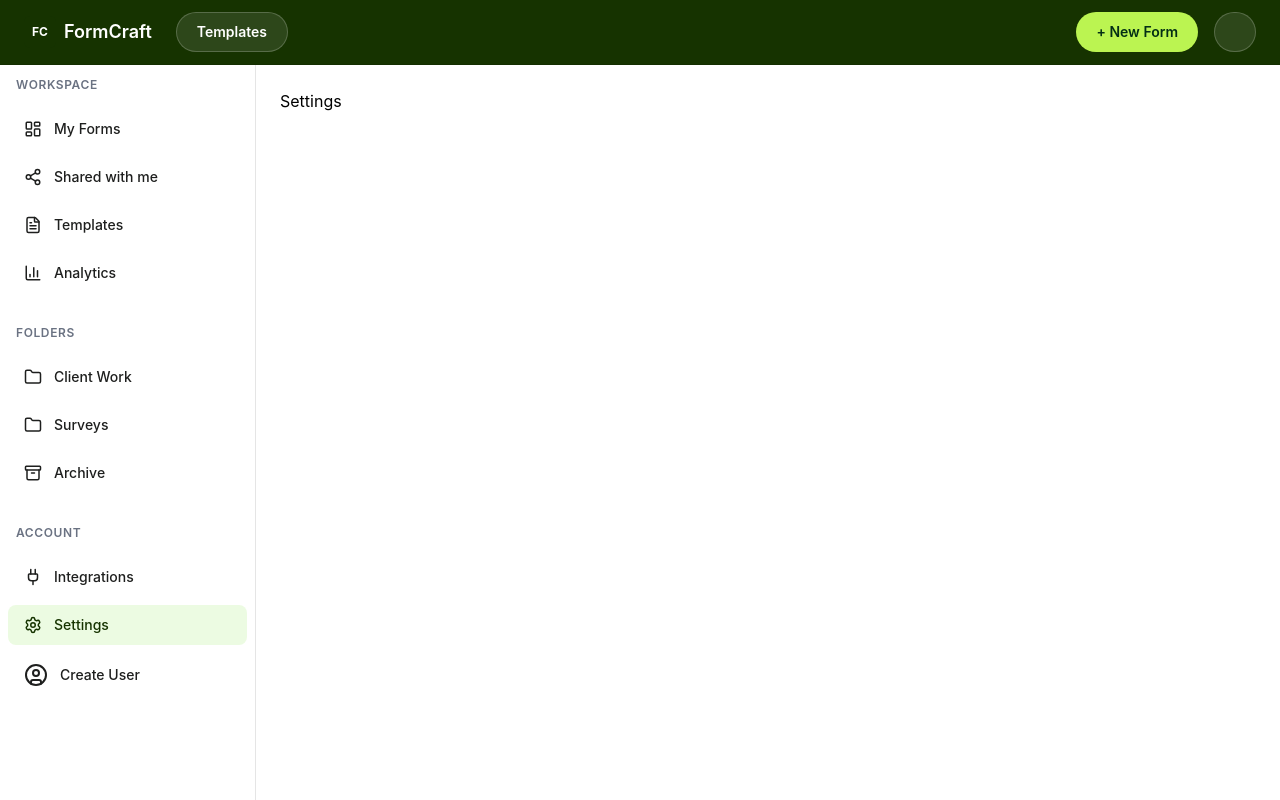
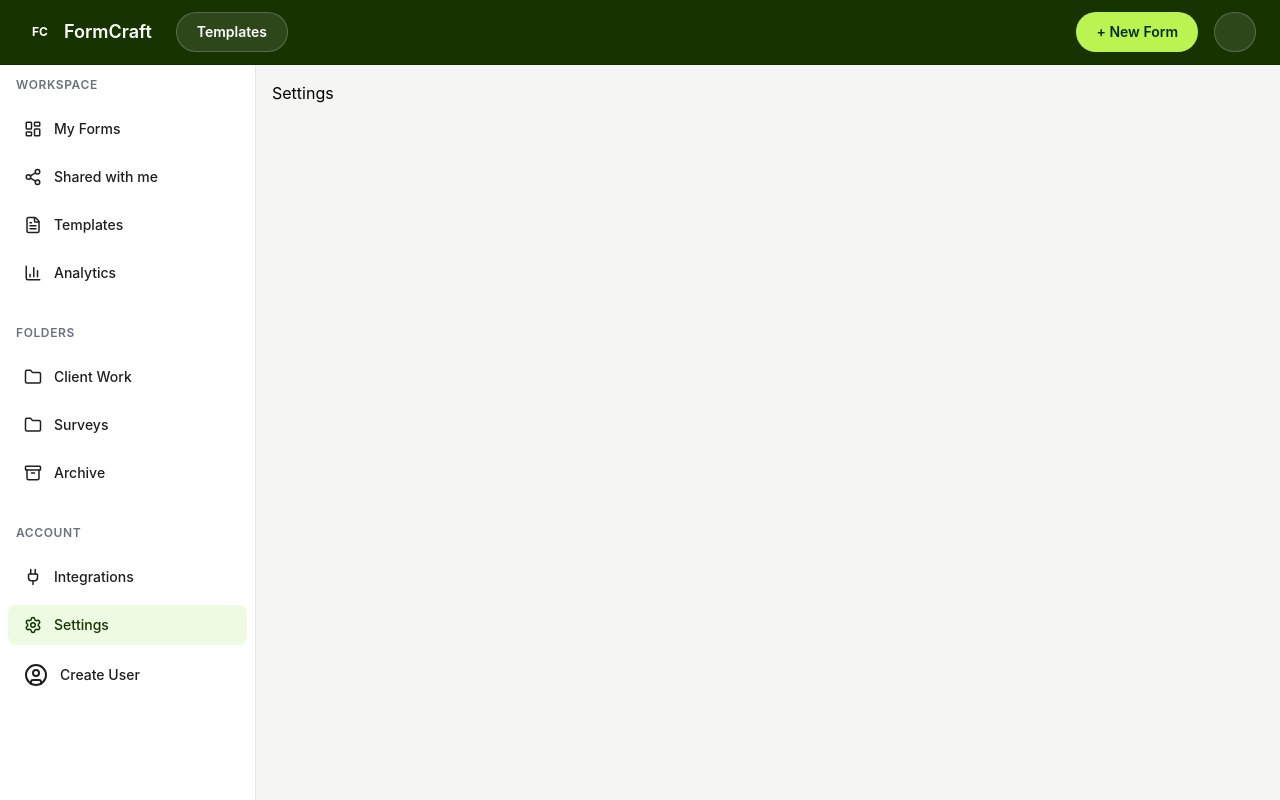
Before and after one commit to NirojShah/dynamic-form-ui, a React (Vite) app: page /home/settings in a window 1280 px wide. Built offline with nearby package versions, Linux system fonts and the light colour scheme; no server answers.

Commit message:
IMPLEMENTATION- add the background color for the Outlet.

```diff
--- a/src/component/pages/home/Home.jsx
+++ b/src/component/pages/home/Home.jsx
@@ -23,7 +23,7 @@ const MainLayout = () => {
         </div>
 
         {/* RIGHT CONTENT */}
-        <div className="flex-1 overflow-y-auto p-6">
+        <div className="flex-1 overflow-y-auto p-4 bg-[#f5f5f3]">
           <Outlet />
         </div>
 
```
